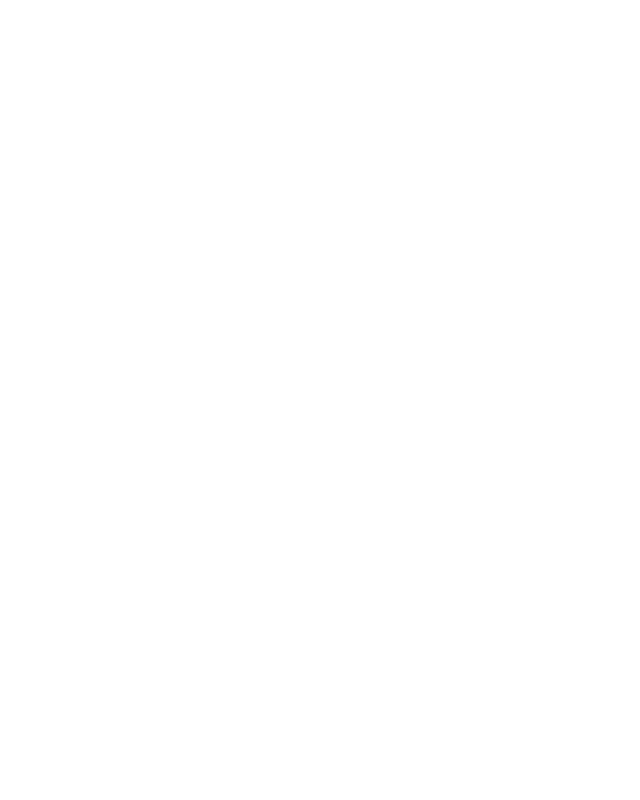
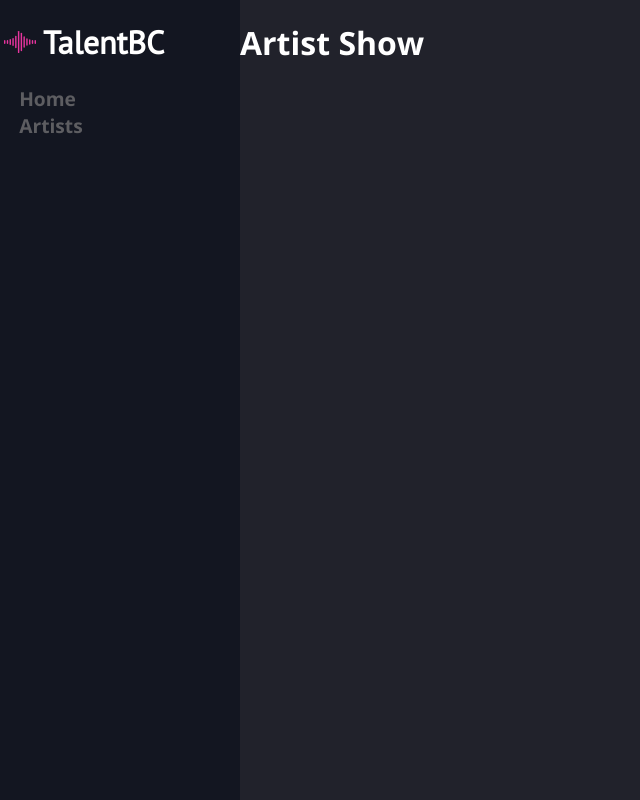
Before and after one commit to GraySmith00/talent-buyer-client, a React (Create React App) app: page /artists/1 in a window 1280 px wide. Shown: the whole page, without its empty margins (0-640 px from the left). Built offline with nearby package versions, Linux system fonts and the light colour scheme; no server answers.

Commit message:
Add ArtistShow component. Reach endpoint, add route.

```diff
--- a/src/Utils/backendApiCalls.js
+++ b/src/Utils/backendApiCalls.js
@@ -65,6 +65,12 @@ export const getAllArtists = async () => {
   return artists.data;
 };
 
+export const getArtist = async (id) => {
+  const url = `${process.env.REACT_APP_API}/api/v1/artists/${id}`;
+  const artist = await axios.get(url);
+  return artist.data;
+};
+
 export const offerPostRequest = async offer => {
   const url = `${process.env.REACT_APP_API}/api/v1/offers`;
   const savedOffer = await axios.post(url, offer);
--- /dev/null
+++ b/src/components/ArtistShow/ArtistShow.css
@@ -0,0 +1,5 @@
+.artist-show {
+  display: flex;
+  background-color: #21222b;
+  color: #fff;
+  overflow: scroll; }
--- a/src/components/ArtistShow/ArtistShow.js
+++ b/src/components/ArtistShow/ArtistShow.js
@@ -1,10 +1,23 @@
 import React, { Component } from 'react';
+import Nav from '../Nav/Nav';
+import './ArtistShow.css';
+import { getArtist } from '../../Utils/backendApiCalls';
 
 class ArtistShow extends Component {
+
+  async componentDidMount() {
+    const { id } = this.props;
+    const artist = await getArtist(id);
+    console.log(artist);
+  }
+
   render() {
     return (
-      <div>
-        <h1>Artist Show</h1>
+      <div className="artist-show">
+        <Nav />
+        <div className="main-content">
+          <h1>Artist Show</h1>
+        </div>
       </div>
     );
   }
--- /dev/null
+++ b/src/components/ArtistShow/ArtistShow.scss
@@ -0,0 +1,6 @@
+.artist-show {
+  display: flex;
+  background-color: #21222b;
+  color: #fff;
+  overflow: scroll;
+}
--- a/src/components/Routes/Routes.js
+++ b/src/components/Routes/Routes.js
@@ -14,7 +14,9 @@ class Routes extends Component {
           <Route exact path="/" component={Landing} />
           <Route exact path="/home" component={Dashboard} />
           <Route exact path="/artists" component={ArtistIndex} />
-          <Route exact path="/artist" component={ArtistShow} />
+          <Route exact path="/artists/:id" render={({ match }) => {
+            return <ArtistShow id={match.params.id} />;
+          }} />
           <Route exact path="/template" component={OfferTemplate} />
         </Fragment>
       </Router>
```
